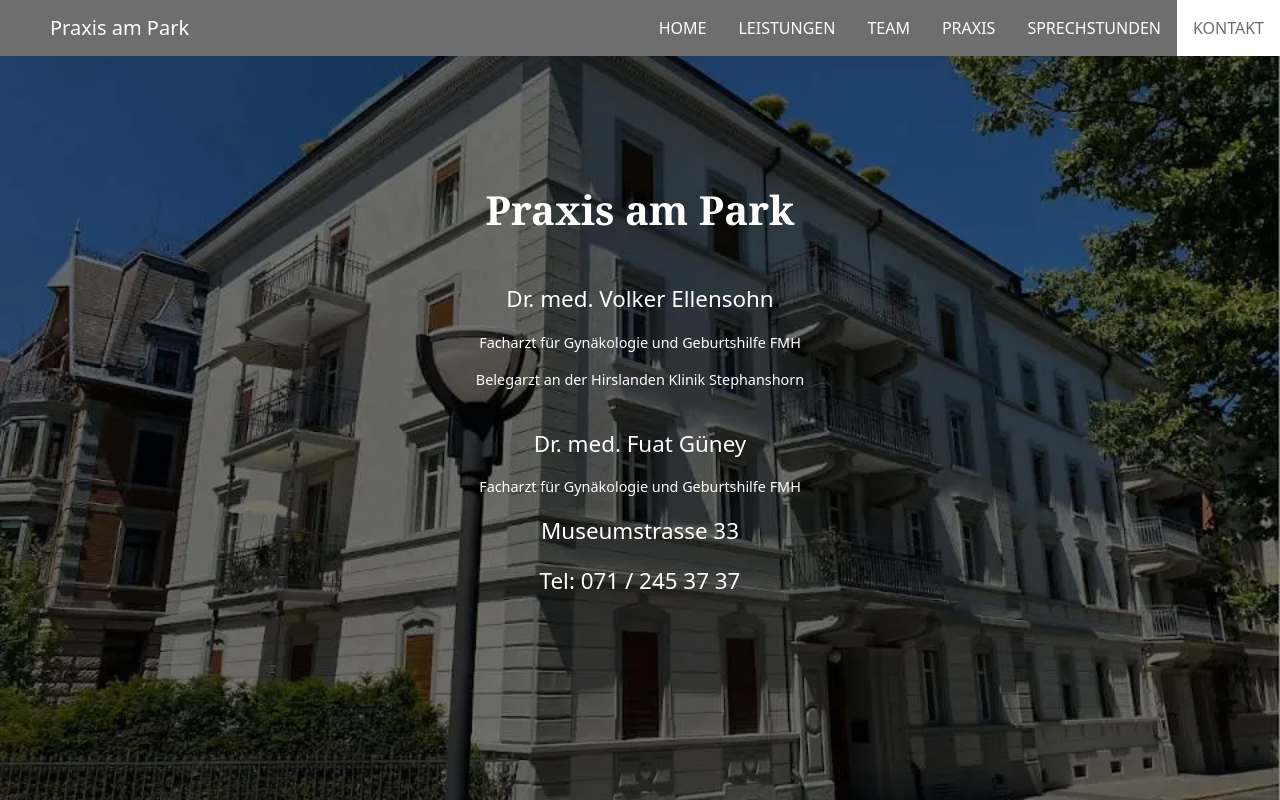
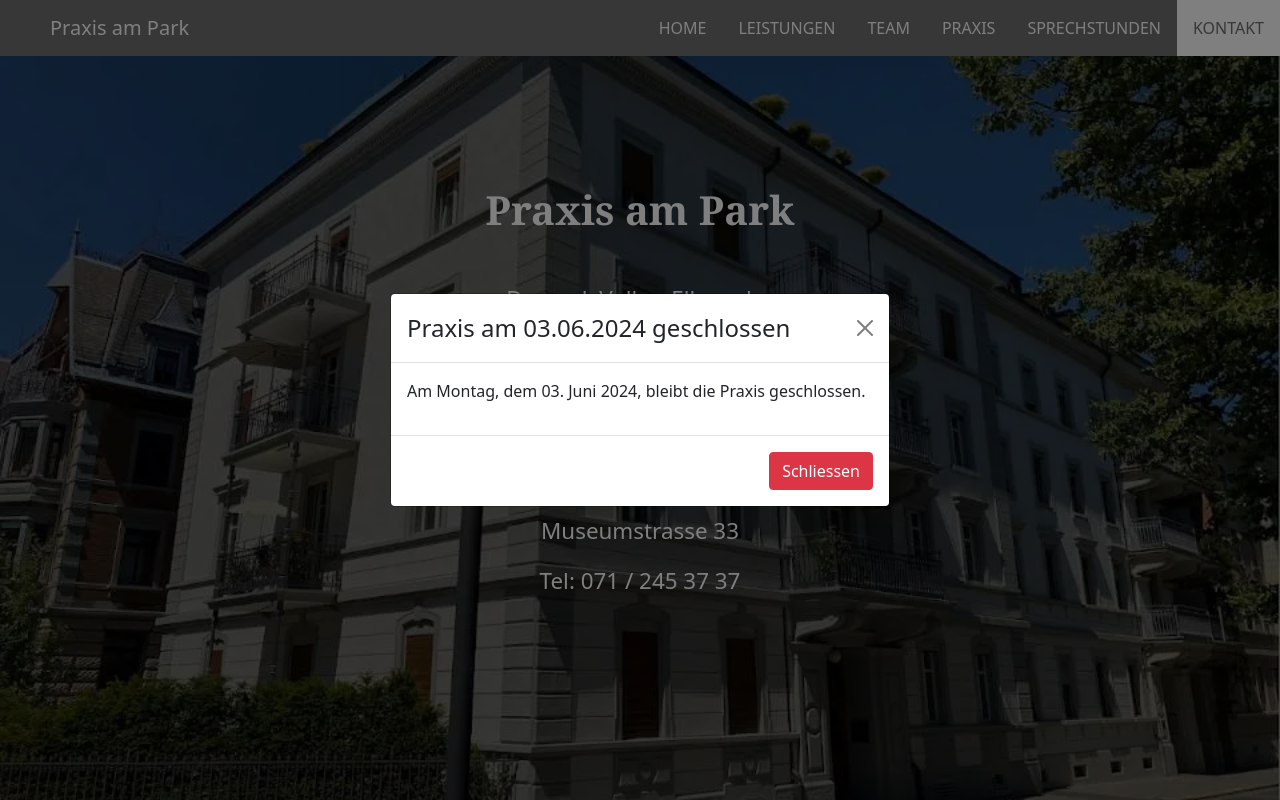
Before and after one commit to PraxisAmPark/PraxisAmPark.github.io, a plain HTML site: page index.html in a window 1280 px wide. Shown: the top 800 px of the page. Drawn offline with Linux system fonts and the light colour scheme.

Commit message:
Modal Juni 24 hinzugefügt

```diff
--- a/index.html
+++ b/index.html
@@ -120,13 +120,13 @@
 
       <!-- Modal Header -->
       <div class="modal-header">
-        <h4 class="modal-title">Title</h4>
+        <h4 class="modal-title">Praxis am 03.06.2024 geschlossen</h4>
         <button type="button" class="btn-close" data-bs-dismiss="modal"></button>
       </div>
 
       <!-- Modal body -->
       <div class="modal-body">
-        <p>body</p>
+        <p>Am Montag, dem 03. Juni 2024, bleibt die Praxis geschlossen.</p>
       </div>
 
       <!-- Modal footer -->
@@ -850,7 +850,10 @@
 
 	<script src="leaflet/map.js" type="text/javascript"></script>
 
-
+	<script>
+	var myModal = new bootstrap.Modal(document.getElementById('myModal'), {})
+	myModal.show()
+	</script>
 
 </body>
 </html>
```
